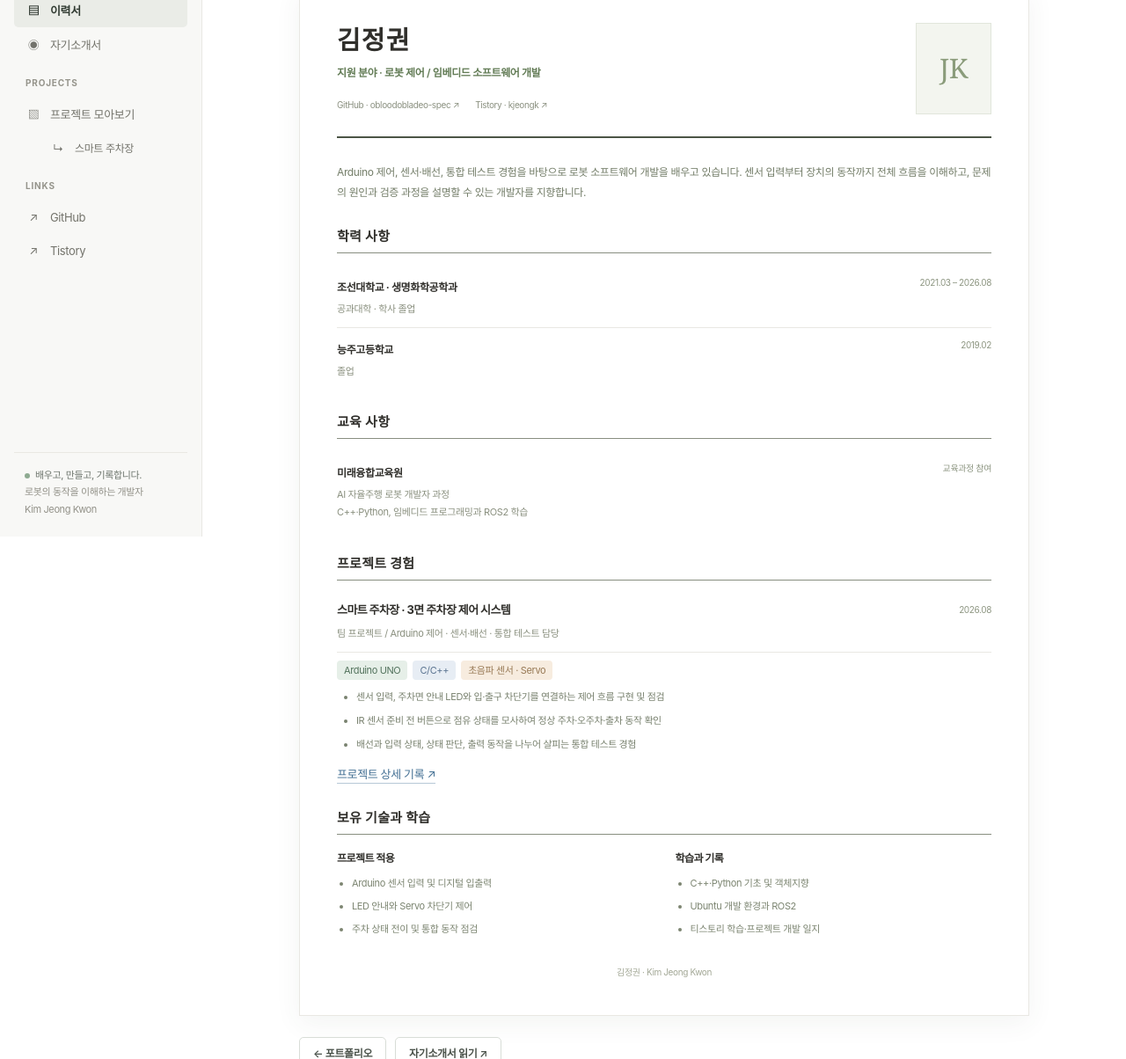
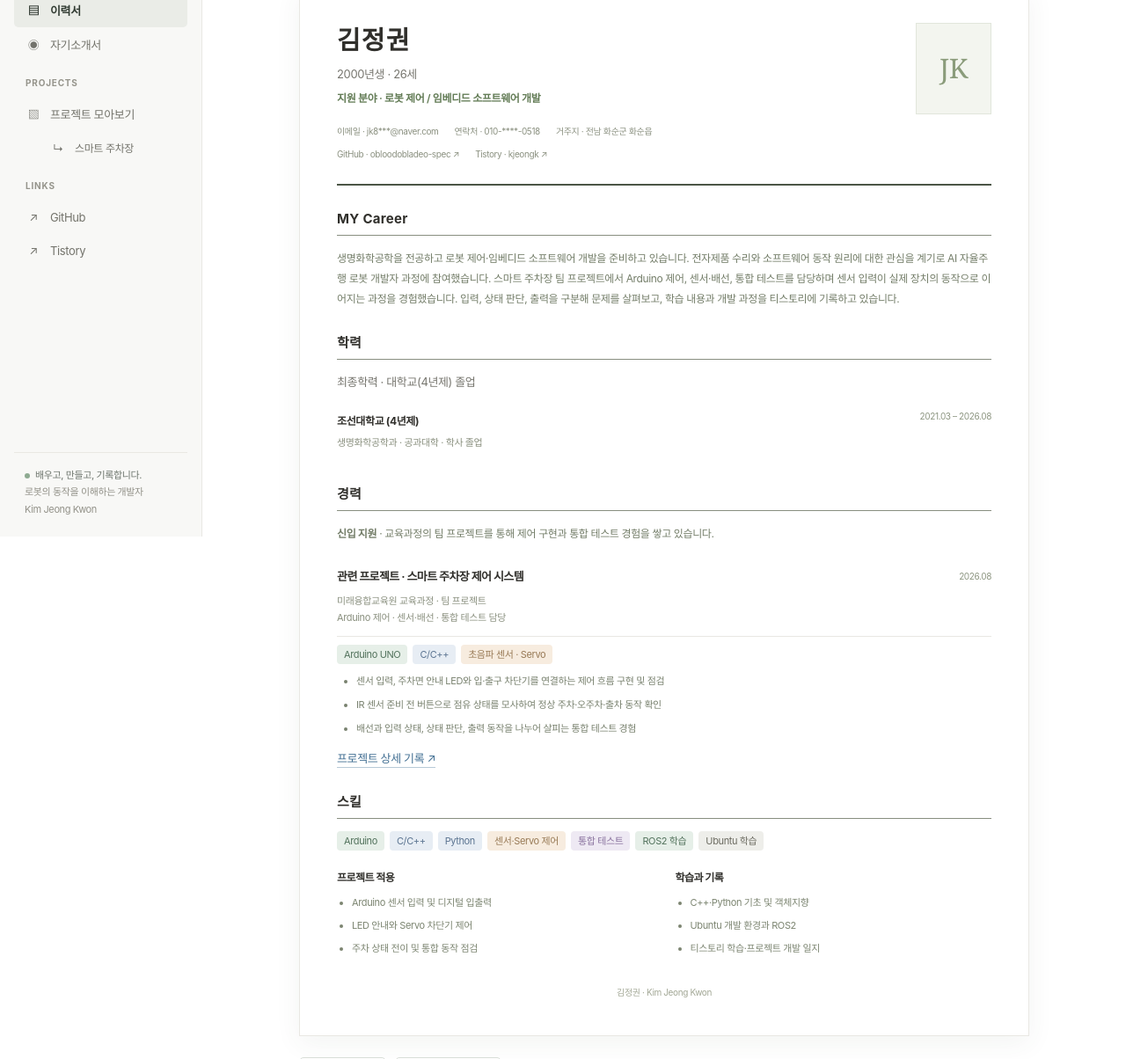
Before and after one commit to obloodobladeo-spec/portfolio, a plain HTML site: page resume/index.html in a window 1280 px wide. Shown: the part 190-1394 px from the top of the page at 88% size. Drawn offline with Linux system fonts and the light colour scheme.

Commit message:
Update resume profile and career sections

```diff
--- a/resume/index.html
+++ b/resume/index.html
@@ -90,10 +90,16 @@
           <header class="resume-top">
             <div>
               <h1 class="resume-name">김정권</h1>
+              <p class="small muted" style="margin-top: 6px">2000년생 · 26세</p>
               <p class="resume-role">
                 지원 분야 · 로봇 제어 / 임베디드 소프트웨어 개발
               </p>
               <div class="resume-contact">
+                <span>이메일 · jk8***@naver.com</span>
+                <span>연락처 · 010-****-0518</span>
+                <span>거주지 · 전남 화순군 화순읍</span>
+              </div>
+              <div class="resume-contact" style="margin-top: 8px">
                 <a href="https://github.com/obloodobladeo-spec"
                   >GitHub · obloodobladeo-spec ↗</a
                 ><a href="https://kjeongk.tistory.com/">Tistory · kjeongk ↗</a>
@@ -101,50 +107,44 @@
             </div>
             <div class="initial-avatar" aria-label="김정권 이니셜">JK</div>
           </header>
-          <p class="resume-summary">
-            Arduino 제어, 센서·배선, 통합 테스트 경험을 바탕으로 로봇 소프트웨어
-            개발을 배우고 있습니다. 센서 입력부터 장치의 동작까지 전체 흐름을
-            이해하고, 문제의 원인과 검증 과정을 설명할 수 있는 개발자를
-            지향합니다.
-          </p>
           <section class="resume-section">
-            <h2>학력 사항</h2>
+            <h2>MY Career</h2>
+            <p class="resume-summary">
+              생명화학공학을 전공하고 로봇 제어·임베디드 소프트웨어 개발을
+              준비하고 있습니다. 전자제품 수리와 소프트웨어 동작 원리에 대한
+              관심을 계기로 AI 자율주행 로봇 개발자 과정에 참여했습니다. 스마트
+              주차장 팀 프로젝트에서 Arduino 제어, 센서·배선, 통합 테스트를
+              담당하며 센서 입력이 실제 장치의 동작으로 이어지는 과정을
+              경험했습니다. 입력, 상태 판단, 출력을 구분해 문제를 살펴보고, 학습
+              내용과 개발 과정을 티스토리에 기록하고 있습니다.
+            </p>
+          </section>
+          <section class="resume-section">
+            <h2>학력</h2>
+            <p class="small muted" style="margin-bottom: 8px">
+              최종학력 · 대학교(4년제) 졸업
+            </p>
             <div class="resume-row">
               <div>
-                <strong>조선대학교 · 생명화학공학과</strong>
-                <p>공과대학 · 학사 졸업</p>
+                <strong>조선대학교 (4년제)</strong>
+                <p>생명화학공학과 · 공과대학 · 학사 졸업</p>
               </div>
               <time>2021.03 – 2026.08</time>
             </div>
-            <div class="resume-row">
-              <div>
-                <strong>능주고등학교</strong>
-                <p>졸업</p>
-              </div>
-              <time>2019.02</time>
-            </div>
           </section>
           <section class="resume-section">
-            <h2>교육 사항</h2>
-            <div class="resume-row">
-              <div>
-                <strong>미래융합교육원</strong>
-                <p>
-                  AI 자율주행 로봇 개발자 과정<br />C++·Python, 임베디드
-                  프로그래밍과 ROS2 학습
-                </p>
-              </div>
-              <time>교육과정 참여</time>
-            </div>
-          </section>
-          <section class="resume-section">
-            <h2>프로젝트 경험</h2>
+            <h2>경력</h2>
+            <p class="resume-summary" style="margin-bottom: 18px">
+              <strong>신입 지원</strong> · 교육과정의 팀 프로젝트를 통해 제어
+              구현과 통합 테스트 경험을 쌓고 있습니다.
+            </p>
             <article class="resume-project">
               <div class="resume-row">
                 <div>
-                  <h3>스마트 주차장 · 3면 주차장 제어 시스템</h3>
+                  <h3>관련 프로젝트 · 스마트 주차장 제어 시스템</h3>
                   <p>
-                    팀 프로젝트 / Arduino 제어 · 센서·배선 · 통합 테스트 담당
+                    미래융합교육원 교육과정 · 팀 프로젝트<br />Arduino 제어 ·
+                    센서·배선 · 통합 테스트 담당
                   </p>
                 </div>
                 <time>2026.08</time>
@@ -176,7 +176,16 @@
             </article>
           </section>
           <section class="resume-section">
-            <h2>보유 기술과 학습</h2>
+            <h2>스킬</h2>
+            <div class="tag-list" style="margin-bottom: 18px">
+              <span class="tag green">Arduino</span>
+              <span class="tag blue">C/C++</span>
+              <span class="tag blue">Python</span>
+              <span class="tag orange">센서·Servo 제어</span>
+              <span class="tag purple">통합 테스트</span>
+              <span class="tag green">ROS2 학습</span>
+              <span class="tag">Ubuntu 학습</span>
+            </div>
             <div class="resume-grid">
               <div>
                 <h3>프로젝트 적용</h3>
```
